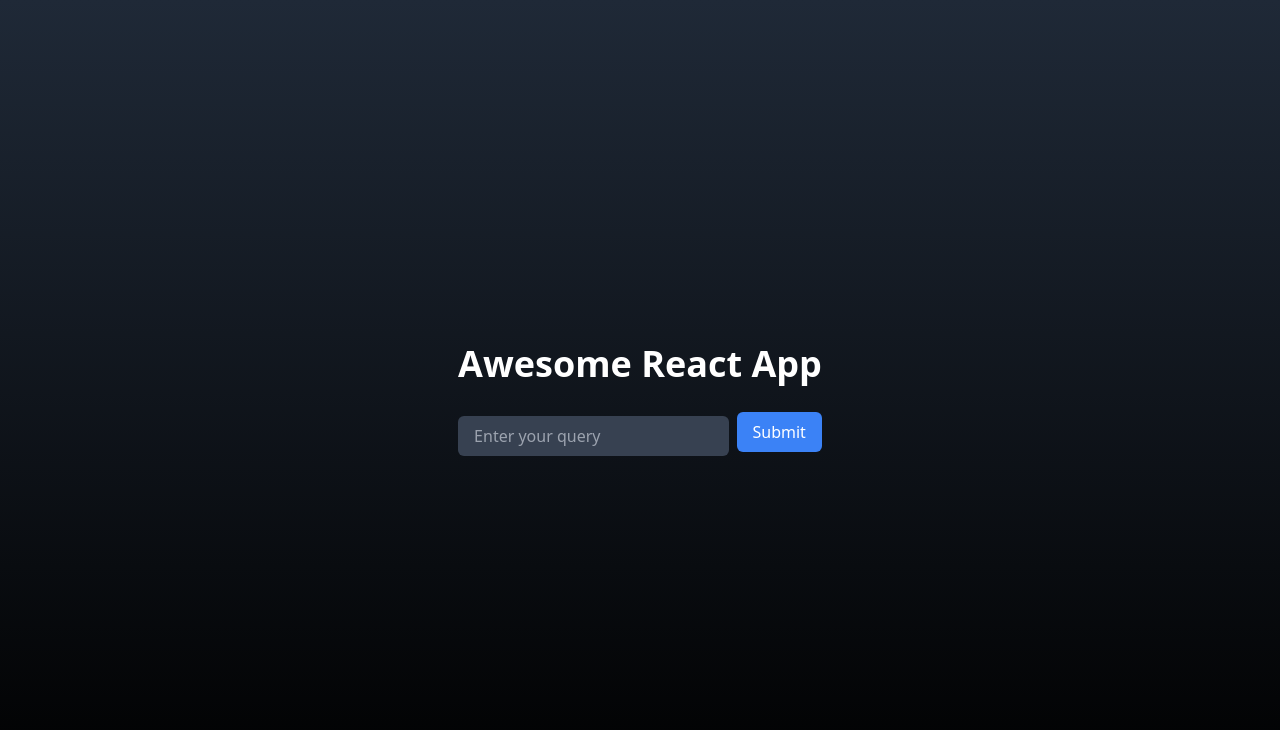
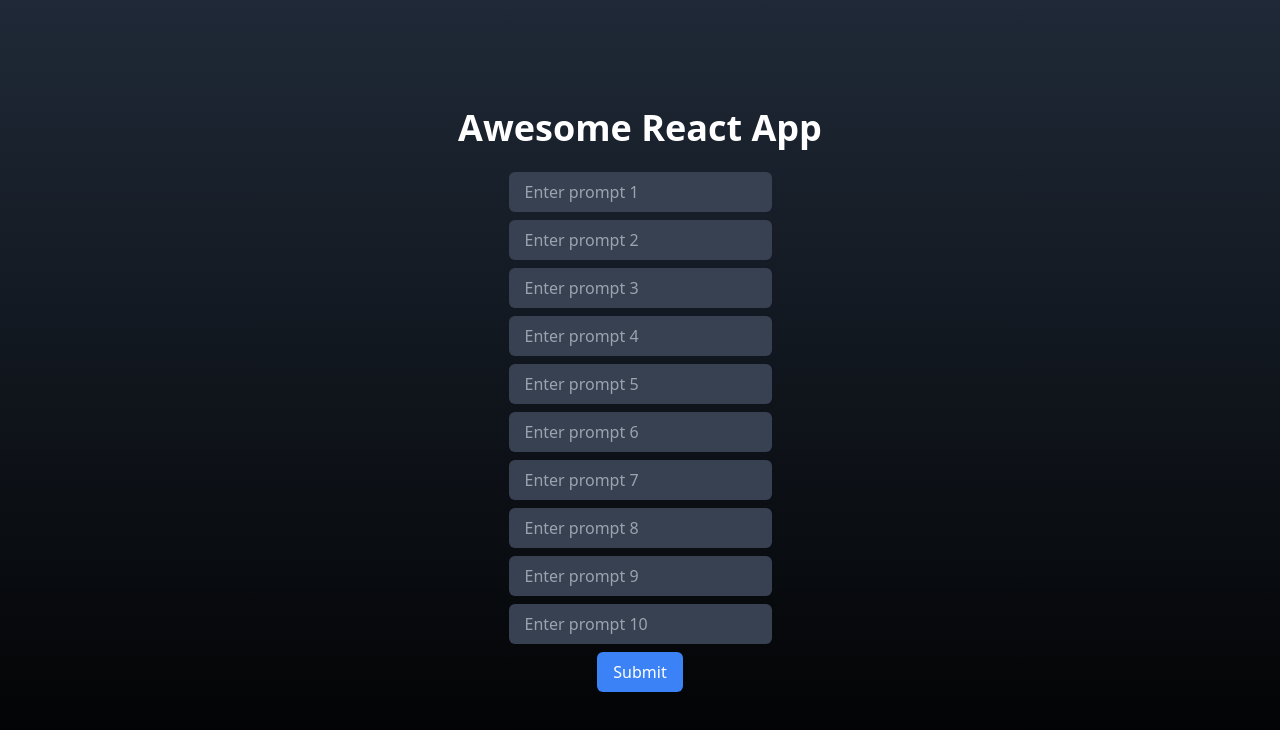
Before and after one commit to dotslashbit/comic-web-app, a React (Vite) app: page / in a window 1280 px wide. Shown: the top 730 px of the page. Built offline with nearby package versions, Linux system fonts and the light colour scheme.

Commit message:
finished first version of the project

```diff
--- a/src/App.jsx
+++ b/src/App.jsx
@@ -1,18 +1,28 @@
 import { useState } from "react";
 
 function App() {
-  const [query, setQuery] = useState("");
-  const [imageURL, setImageURL] = useState(null);
+  const [prompts, setPrompts] = useState(Array(10).fill(""));
+  const [images, setImages] = useState(Array(10).fill(null));
 
-  function handleSubmitQuery(event) {
-    event.preventDefault();
-    console.log("Query submitted:", query);
-    search({ inputs: query }).then((response) => {
-      // Assuming the response is a Blob containing the image
-      const imageURL = URL.createObjectURL(response);
-      setImageURL(imageURL);
-    });
-    setQuery("");
+  function handlePromptChange(index, value) {
+    const newPrompts = [...prompts];
+    newPrompts[index] = value;
+    setPrompts(newPrompts);
+  }
+
+  async function handleSubmit() {
+    const imagePromises = prompts.map((prompt) => search({ inputs: prompt }));
+
+    try {
+      const imageResponses = await Promise.all(imagePromises);
+
+      const imageUrls = imageResponses.map((response) =>
+        URL.createObjectURL(response)
+      );
+      setImages(imageUrls);
+    } catch (error) {
+      console.error("Error fetching images:", error);
+    }
   }
 
   async function search(data) {
@@ -37,27 +47,38 @@ function App() {
     <div className="min-h-screen flex items-center justify-center bg-gradient-to-b from-gray-800 to-black text-white font-sans">
       <div className="text-center">
         <h1 className="text-4xl font-bold mb-6">Awesome React App</h1>
-        <form className="flex items-center">
-          <input
-            id="query"
-            type="text"
-            value={query}
-            onChange={(e) => setQuery(e.target.value)}
-            placeholder="Enter your query"
-            className="bg-gray-700 text-white px-4 py-2 rounded-md mt-2 focus:outline-none focus:ring focus:border-blue-300 w-full max-w-2xl"
-          />
+
+        <form>
+          {prompts.map((prompt, index) => (
+            <div key={index} className="mb-2">
+              <input
+                type="text"
+                value={prompt}
+                onChange={(e) => handlePromptChange(index, e.target.value)}
+                placeholder={`Enter prompt ${index + 1}`}
+                className="bg-gray-700 text-white px-4 py-2 rounded-md focus:outline-none focus:ring focus:border-blue-300"
+              />
+            </div>
+          ))}
           <button
-            type="submit"
-            onClick={handleSubmitQuery}
-            className="bg-blue-500 text-white px-4 py-2 rounded-md ml-2 focus:outline-none hover:bg-blue-600"
+            type="button"
+            onClick={handleSubmit}
+            className="bg-blue-500 text-white px-4 py-2 rounded-md focus:outline-none hover:bg-blue-600"
           >
             Submit
           </button>
         </form>
 
-        {imageURL && (
+        {images.every((image) => image !== null) && (
           <div className="mt-4">
-            <img src={imageURL} alt="Resulting Image" className="max-w-full" />
+            {images.map((imageUrl, index) => (
+              <img
+                key={index}
+                src={imageUrl}
+                alt={`Resulting Image ${index + 1}`}
+                className="max-w-full mb-2"
+              />
+            ))}
           </div>
         )}
       </div>
```
